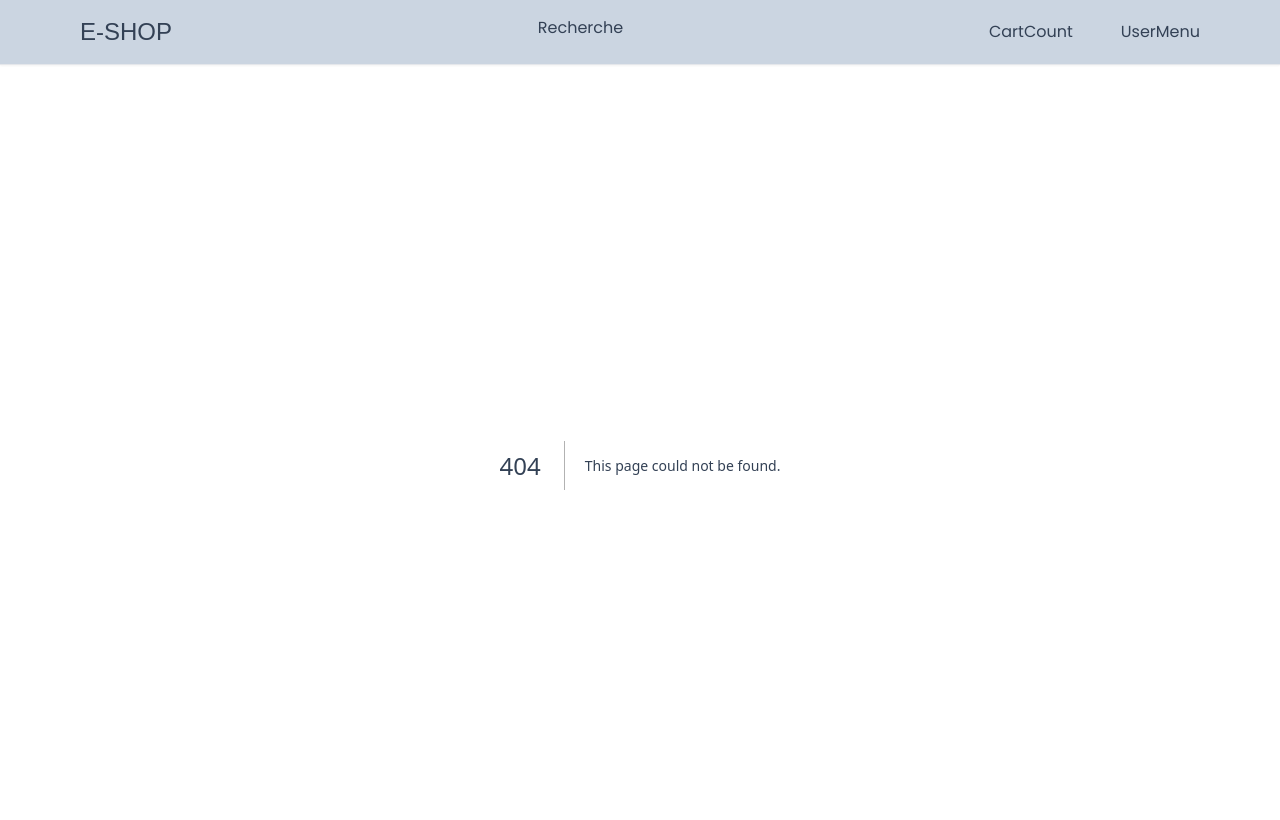
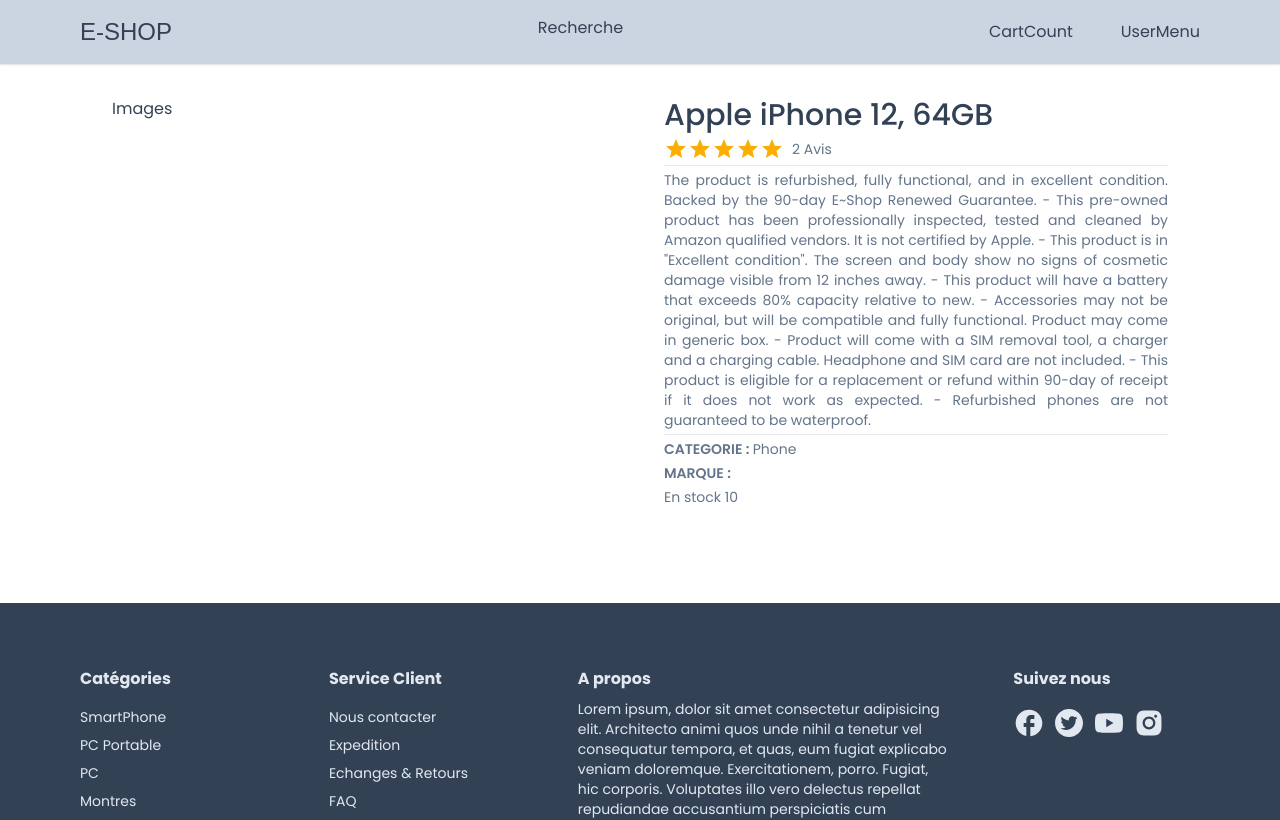
Before and after one commit to NajibACHCHAQ/EShop, a Next.js app: page /product/1 in a window 1280 px wide. Before the commit this address had no page. Shown: the top 820 px of the page. Built offline with nearby package versions, Linux system fonts and the light colour scheme; a web font is replaced by a local one.

Commit message:
implementation page product

```diff
--- /dev/null
+++ b/app/cart/page.tsx
@@ -0,0 +1,5 @@
+export default function Cart() {
+    return(
+        <div>Page</div>
+    )
+}
--- a/app/components/products/ProductCard.tsx
+++ b/app/components/products/ProductCard.tsx
@@ -4,13 +4,16 @@ import Image from 'next/image'
 import { truncateText } from '@/utils/truncateText'
 import { formatPrice } from '@/utils/formatPrice'
 import { Rating } from '@mui/material'
+import { useRouter } from 'next/navigation'
 interface ProductCardProps{
   data:any
 }
 export const ProductCard:React.FC<ProductCardProps> = ({data}) => {
+  const router = useRouter()
   const productRating = data.reviews.reduce((acc:number,item:any) => item.rating + acc,0) / data.reviews.length;
+  console.log(productRating)
   return (
-    <div className='col-span-1 cursor-pointer border-[1.2px] border-slate-200 bg-slate-50 rounded-sm p-2 transition:scale-105 text-center text-sm'>
+    <div onClick={()=> router.push(`/product/${data.id}`)} className='col-span-1 cursor-pointer border-[1.2px] border-slate-200 bg-slate-50 rounded-sm p-2 transition:scale-105 text-center text-sm'>
       <div className='flex flex-col items-center w-full gap-1'>
         <div className='aspect-square overflow-hidden relative w-full'>
           <Image fill src={data.images[0].image} className='w-full h-full object-contain' alt={data.name}/>
--- /dev/null
+++ b/app/product/[productId]/ProductDetails.tsx
@@ -0,0 +1,39 @@
+'use client'
+
+import { Rating } from '@mui/material'
+import React from 'react'
+interface ProductDetailsProps{
+    product:any
+}
+
+const Horizontal =()=>{
+    return<hr className='w-[30% my-2]'/>
+}
+export const ProductDetails:React.FC<ProductDetailsProps> = ({product}) => {
+    const productRating = product.reviews.reduce((acc:number,item:any) => item.rating + acc,0) / product.reviews.length;
+  return (
+    <div className='grid grid-cols-1 md:grid-cols-2 gap-12'>
+        <div>Images</div>
+        <div className='flex flex-col gap-1 text-slate-500 text-sm'>
+            <h2 className='text-3xl font-medium text-slate-700'>{product.name}</h2>
+            <div className='flex items-center gap-2'>
+                <Rating value={productRating} readOnly/>
+                <div>{product.reviews.length} Avis</div>
+            </div>
+            <Horizontal/>
+            <div className='text-justify'>{product.description}</div>
+            <Horizontal/>
+            <div>
+                <span className='font-semibold'>CATEGORIE : </span>{product.category}
+            </div>
+            <div>
+                <span className='font-semibold'>MARQUE : </span>{product.BRAND}
+            </div>
+            <div>
+                {/* {product.inStock ? 'En stock' : 'Rupture de stock'} */}
+                {product.quantity >0 ? 'En stock ' + product.quantity : 'Rupture de stock'}
+            </div>
+        </div>
+    </div>
+  )
+}
--- /dev/null
+++ b/app/product/[productId]/page.tsx
@@ -0,0 +1,19 @@
+import { Container } from "@/app/components/Container";
+import { product } from "@/utils/product";
+import { ProductDetails } from "./ProductDetails";
+
+interface IParams{
+    productId?:string
+}
+
+export default function Product({params} : {params: IParams}) {
+    console.log('params',params);
+
+    return(
+        <div className="p-8">
+            <Container>
+                <ProductDetails product ={product}/>
+            </Container>
+        </div>
+    )
+}
--- /dev/null
+++ b/utils/product.ts
@@ -0,0 +1,74 @@
+export const product = {
+    id: "648437b38c44d52b9542e340",
+    name: "Apple iPhone 12, 64GB",
+    description:
+      'The product is refurbished, fully functional, and in excellent condition. Backed by the 90-day E~Shop Renewed Guarantee.\n- This pre-owned product has been professionally inspected, tested and cleaned by Amazon qualified vendors. It is not certified by Apple.\n- This product is in "Excellent condition". The screen and body show no signs of cosmetic damage visible from 12 inches away.\n- This product will have a battery that exceeds 80% capacity relative to new.\n- Accessories may not be original, but will be compatible and fully functional. Product may come in generic box.\n- Product will come with a SIM removal tool, a charger and a charging cable. Headphone and SIM card are not included.\n- This product is eligible for a replacement or refund within 90-day of receipt if it does not work as expected.\n- Refurbished phones are not guaranteed to be waterproof.',
+    price: 40,
+    brand: "Apple",
+    category: "Phone",
+    inStock: true,
+    quantity:10,
+    images: [
+      {
+        color: "Black",
+        colorCode: "#000000",
+        image:
+          "https://firebasestorage.googleapis.com/v0/b/e-shop-vid.appspot.com/o/products%2Fiphone%2012%20black.png?alt=media&token=8fe19551-173a-4550-9d02-20afffc79b12",
+      },
+      {
+        color: "Blue",
+        colorCode: " #0000FF",
+        image:
+          "https://firebasestorage.googleapis.com/v0/b/e-shop-vid.appspot.com/o/products%2Fiphone%2012%20blue.png?alt=media&token=ede757d2-b631-4451-b80c-123861f16c92",
+      },
+      {
+        color: "Red",
+        colorCode: "#FF0000",
+        image:
+          "https://firebasestorage.googleapis.com/v0/b/e-shop-vid.appspot.com/o/products%2Fiphone%2012%20red.png?alt=media&token=945e1ffb-953e-467a-8325-5a8fbbbf3153",
+      },
+    ],
+    reviews: [
+      {
+        id: "6499b4887402b0efd394d8f3",
+        userId: "6499b184b0e9a8c8709821d3",
+        productId: "648437b38c44d52b9542e340",
+        rating: 4,
+        comment:
+          "good enough. I like the camera and casing. the delivery was fast too.",
+        createdDate: "2023-06-26T15:53:44.483Z",
+        user: {
+          id: "6499b184b0e9a8c8709821d3",
+          name: "Chaoo",
+          email: "example1@gmail.com",
+          emailVerified: null,
+          image:
+            "https://lh3.googleusercontent.com/a/AAcHTtcuRLwWi1vPKaQOcJlUurlhRAIIq2LgYccE8p32=s96-c",
+          hashedPassword: null,
+          createdAt: "2023-06-26T15:40:52.558Z",
+          updatedAt: "2023-06-26T15:40:52.558Z",
+          role: "USER",
+        },
+      },
+      {
+        id: "6499a110efe4e4de451c7edc",
+        userId: "6475af156bad4917456e6e1e",
+        productId: "648437b38c44d52b9542e340",
+        rating: 5,
+        comment: "I really liked it!!",
+        createdDate: "2023-06-26T14:30:40.998Z",
+        user: {
+          id: "6475af156bad4917456e6e1e",
+          name: "Charles",
+          email: "example@gmail.com",
+          emailVerified: null,
+          image:
+            "https://lh3.googleusercontent.com/a/AAcHTteOiCtILLBWiAoolIW9PJH-r5825pBDl824_8LD=s96-c",
+          hashedPassword: null,
+          createdAt: "2023-05-30T08:08:53.979Z",
+          updatedAt: "2023-05-30T08:08:53.979Z",
+          role: "ADMIN",
+        },
+      },
+    ],
+  }
```
